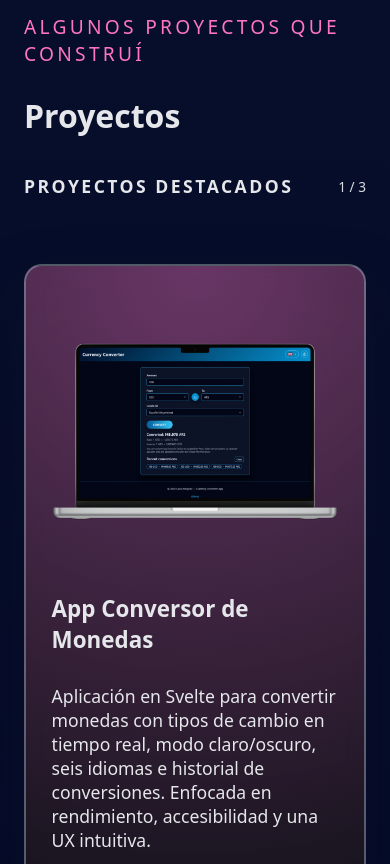
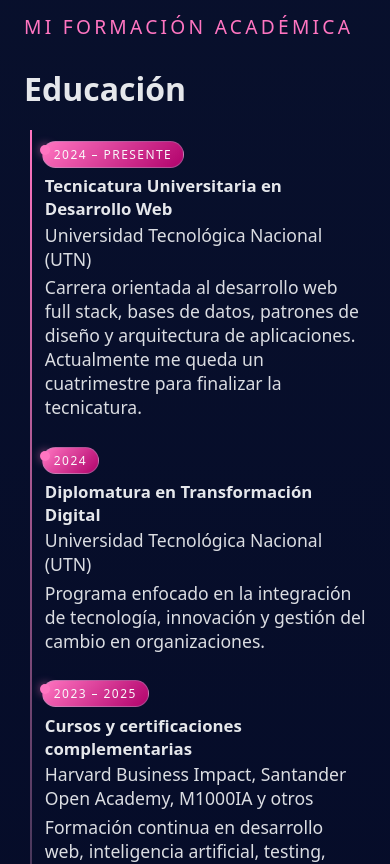
Before and after one commit to Laura-M-stack/laura-moyano-portfolio, a React (Vite) app: page / in a window 390 px wide. Shown: the part 5040-5904 px from the top of the page. Built offline with nearby package versions, Linux system fonts and the light colour scheme.

Commit message:
feat: add education section and polish styles

```diff
--- a/src/App.tsx
+++ b/src/App.tsx
@@ -1,13 +1,14 @@
 import React from 'react';
 import { Navbar } from './components/Navbar';
 import { Hero } from './sections/Hero';
+import { ThemeSelector } from './components/ThemeSelector';
 import { About } from './sections/About';
 import { Experience } from './sections/Experience';
+import { Education } from './sections/Education';
 import { Projects } from './sections/Projects';
 import { Talks } from './sections/Talks';
 import { Contact } from './sections/Contact';
 import { Footer } from './components/Footer';
-import { ThemeSelector } from './components/ThemeSelector';
 
 const App: React.FC = () => {
   return (
@@ -18,6 +19,7 @@ const App: React.FC = () => {
         <ThemeSelector />
         <About />
         <Experience />
+        <Education />
         <Projects />
         <Talks />
         <Contact />
--- a/src/i18n.ts
+++ b/src/i18n.ts
@@ -3,14 +3,18 @@ export const translations = {
         navbar: {
             about: 'About',
             experience: 'Experience',
+            education: 'Education',
             projects: 'Projects',
             talks: 'Talks',
             contact: 'Contact',
+            theme: 'Theme'
         },
         footer: 'Made with 💖 by Laura Moyano.',
         sections: {
             aboutEyebrow: 'Who I am',
             experienceEyebrow: 'What I have been working on',
+            educationEyebrow: 'My educational background',
+            educationTitle: 'Education',
             projectsEyebrow: 'Some things I have built',
             talksEyebrow: 'Sharing what I learn',
             contactEyebrow: 'Let us build something together'
@@ -84,6 +88,29 @@ export const translations = {
                 ]
             }
         ],
+        education: [
+            {
+                title: 'University Technician in Web Development',
+                institution: 'Universidad Nacional de Entre Ríos(UNER)',
+                description:
+                    'Program focused on full stack web development, databases, design patterns and application architecture. I currently have one semester left to complete the degree.',
+                year: '2024 – Present'
+            },
+            {
+                title: 'Diploma in Digital Transformation',
+                institution: 'Universidad Tecnológica Nacional (UTN)',
+                description:
+                    'Program focused on integrating technology, innovation and change management in organizations.',
+                year: '2024'
+            },
+            {
+                title: 'Complementary courses and certifications',
+                institution: 'Harvard Business Impact, Santander Open Academy, M1000IA and others',
+                description:
+                    'Continuous training in web development, artificial intelligence, testing, project management and digital marketing. My goal is to maintain a comprehensive understanding of technology and deliver solutions that are modern, effective and results-driven.',
+                year: '2023 – 2025'
+            }
+        ],
         projects: [
             {
                 name: 'Currency Converter App',
@@ -135,7 +162,6 @@ export const translations = {
                 tech: ['React', 'Solidity', 'Web3', 'Figma']
             }
         ],
-
         talks: [
             {
                 title: 'AI in Action: Hacking your Daily Productivity',
@@ -167,9 +193,7 @@ export const translations = {
             linkedinTitle: 'LinkedIn',
             linkedinSubtitle: 'Let’s connect',
             githubTitle: 'GitHub',
-            githubSubtitle: 'Check my code',
-            // youtubeTitle: 'YouTube',
-            // youtubeSubtitle: 'Make Your Reality'
+            githubSubtitle: 'Check my code'
         }
     },
 
@@ -177,14 +201,18 @@ export const translations = {
         navbar: {
             about: 'Sobre mí',
             experience: 'Experiencia',
+            education: 'Educación',
             projects: 'Proyectos',
             talks: 'Charlas',
             contact: 'Contacto',
+            theme: 'Tema'
         },
         footer: 'Hecho con 💖 por Laura Moyano.',
         sections: {
             aboutEyebrow: 'Quién soy',
             experienceEyebrow: 'En qué estuve trabajando',
+            educationEyebrow: 'Mi formación académica',
+            educationTitle: 'Educación',
             projectsEyebrow: 'Algunos proyectos que construí',
             talksEyebrow: 'Charlas y conferencias',
             contactEyebrow: 'Construyamos algo juntos'
@@ -193,7 +221,30 @@ export const translations = {
             'Soy Desarrolladora Front End apasionada por crear productos digitales que equilibren usabilidad, rendimiento y creatividad.',
             'Hasta noviembre de 2025 trabajé en Chicks Group Inc. como Product Engineer, colaborando con equipos internacionales en la implementación de interfaces web escalables.',
             'Antes de eso, participé en proyectos de entrenamiento de IA en Outlier.ai, desarrollando prompts y estrategias de testing para optimizar modelos.',
-            'Actualmente me enfoco en proyectos freelance y creativos que combinan tecnología, diseño y automatización — explorando cómo la IA puede potenciar el desarrollo front end, la creación de contenido y la productividad personal.',
+            'Actualmente me enfoco en proyectos freelance y creativos que combinan tecnología, diseño y automatización — explorando cómo la IA puede potenciar el desarrollo front end, la creación de contenido y la productividad personal.'
+        ],
+        education: [
+            {
+                title: 'Tecnicatura Universitaria en Desarrollo Web',
+                institution: 'Universidad Tecnológica Nacional (UTN)',
+                description:
+                    'Carrera orientada al desarrollo web full stack, bases de datos, patrones de diseño y arquitectura de aplicaciones. Actualmente me queda un cuatrimestre para finalizar la tecnicatura.',
+                year: '2024 – Presente'
+            },
+            {
+                title: 'Diplomatura en Transformación Digital',
+                institution: 'Universidad Tecnológica Nacional (UTN)',
+                description:
+                    'Programa enfocado en la integración de tecnología, innovación y gestión del cambio en organizaciones.',
+                year: '2024'
+            },
+            {
+                title: 'Cursos y certificaciones complementarias',
+                institution: 'Harvard Business Impact, Santander Open Academy, M1000IA y otros',
+                description:
+                    'Formación continua en desarrollo web, inteligencia artificial, testing, project management, diseño UX/UI y marketing digital. El objetivo es mantener una visión integral de la tecnología y ofrecer soluciones más completas, actualizadas y orientadas a resultados.',
+                year: '2023 – 2025'
+            }
         ],
         experience: [
             {
@@ -308,7 +359,6 @@ export const translations = {
                 tech: ['React', 'Solidity', 'Web3', 'Figma']
             }
         ],
-
         talks: [
             {
                 title: 'IA en acción: Hackeá tu productividad diaria',
@@ -340,9 +390,7 @@ export const translations = {
             linkedinTitle: 'LinkedIn',
             linkedinSubtitle: 'Conectemos',
             githubTitle: 'GitHub',
-            githubSubtitle: 'Mirá mi código',
-            // youtubeTitle: 'YouTube',
-            // youtubeSubtitle: 'Make Your Reality'
+            githubSubtitle: 'Mirá mi código'
         }
     }
 };
--- /dev/null
+++ b/src/sections/Education.tsx
@@ -0,0 +1,34 @@
+import React from 'react';
+import { Section } from '../components/Section';
+import { useLanguage } from '../context/LanguageContext';
+import { translations } from '../i18n';
+
+export const Education: React.FC = () => {
+  const { language } = useLanguage();
+  const t = translations[language];
+
+  return (
+    <Section
+      id="education"
+  label={t.navbar.education}
+      eyebrow={t.sections.educationEyebrow}
+    >
+      <div className="education-list">
+        {t.education.map((edu, index) => (
+          <article key={index} className="education-item">
+            <div className="education-year">{edu.year}</div>
+            <div className="education-content">
+              <h3 className="education-title">{edu.title}</h3>
+              <p className="education-institution">
+                {edu.institution}
+              </p>
+              <p className="education-description">
+                {edu.description}
+              </p>
+            </div>
+          </article>
+        ))}
+      </div>
+    </Section>
+  );
+};
--- a/src/styles.css
+++ b/src/styles.css
@@ -616,8 +616,7 @@ p {
     background: transparent;
     color: var(--muted);
     font-size: 1.2rem;
-    padding: 0.45rem 0.8rem;
-    border-radius: 999px;
+    padding: 0.3rem 0.8rem;
     cursor: pointer;
     transition: all 0.18s ease-out;
 }
@@ -820,8 +819,8 @@ p {
         margin-top: 0.5rem;
         margin-bottom: 1rem;
         background: linear-gradient(135deg,
-            var(--btn-ghost-from),
-            var(--btn-ghost-to)) !important;
+                var(--btn-ghost-from),
+                var(--btn-ghost-to)) !important;
     }
 }
 
@@ -1449,13 +1448,13 @@ p {
     box-shadow: 0 0 12px rgba(255, 255, 255, 0.35);
 }
 
-/* Fade suave cuando cambia el tema */
 html,
 body {
     transition:
         background 0.5s ease,
         color 0.5s ease,
         filter 0.5s ease;
+    scroll-behavior: smooth;
 }
 
 body.theme-transitioning * {
@@ -1569,7 +1568,6 @@ body.theme-transitioning * {
         gap: 0.4rem;
     }
 
-    /* dropdown flotante */
     .navbar-nav {
         position: absolute;
         top: calc(100% + 0.5rem);
@@ -1620,3 +1618,92 @@ body.theme-transitioning * {
         font-size: 0.98rem;
     }
 }
+
+/* EDUCATION */
+.education-list {
+    position: relative;
+    margin-top: 0.5rem;
+    padding-left: 1.5rem;
+}
+
+.education-list::before {
+    content: '';
+    position: absolute;
+    left: 0.4rem;
+    top: 0;
+    bottom: 0;
+    width: 2px;
+    background: linear-gradient(to bottom,
+            var(--primary),
+            rgba(148, 163, 184, 0.2));
+}
+
+.education-item {
+    position: relative;
+    padding: 0.7rem 0 1rem;
+}
+
+.education-item::before {
+    content: '';
+    position: absolute;
+    left: -0.05rem;
+    top: 0.95rem;
+    width: 10px;
+    height: 10px;
+    border-radius: 999px;
+    background: var(--primary);
+    box-shadow: 0 0 10px rgba(255, 117, 193, 0.7);
+}
+
+/* pastilla año */
+
+.education-year {
+    display: inline-flex;
+    padding: 0.25rem 0.7rem;
+    border-radius: 999px;
+    font-size: 0.75rem;
+    letter-spacing: 0.12em;
+    text-transform: uppercase;
+    color: #f9fafb;
+    background: linear-gradient(135deg,
+            var(--primary),
+            var(--primary-soft));
+    border: 1px solid rgba(148, 163, 184, 0.4);
+    margin-bottom: 0.4rem;
+}
+
+.education-content {
+    margin-left: 0.2rem;
+}
+
+.education-title {
+    margin: 0;
+    font-size: 1.05rem;
+}
+
+.education-institution {
+    margin: 0.15rem 0 0.3rem;
+    font-size: 0.9rem;
+    color: var(--muted);
+}
+
+.education-description {
+    margin: 0;
+    font-size: 0.9rem;
+    color: var(--muted);
+}
+
+@media (max-width: 640px) {
+    .education-list {
+        padding-left: 1.1rem;
+    }
+
+    .education-item::before {
+        left: -0.1rem;
+    }
+}
+
+.nav-link--active {
+  border-bottom: 2px solid var(--primary);
+  background: transparent;
+}
```
Also changed, not shown: src/components/Navbar.tsx (+69 -4 lines), src/components/ThemeSelector.tsx (+7 -13 lines), 6 other files (tests, documents, lock files or other folders).
